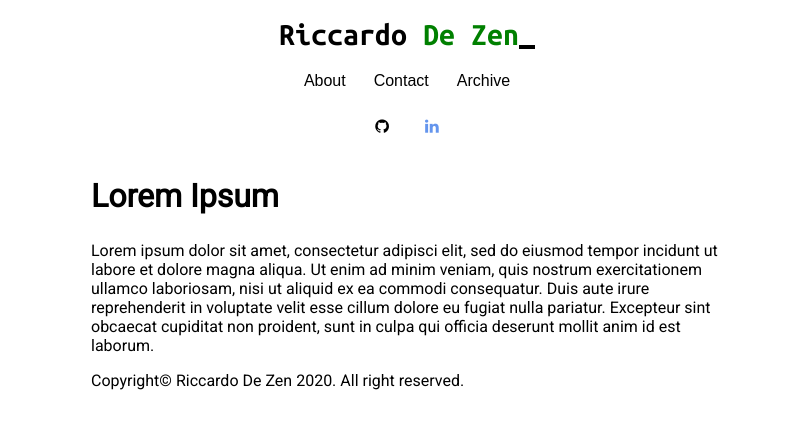
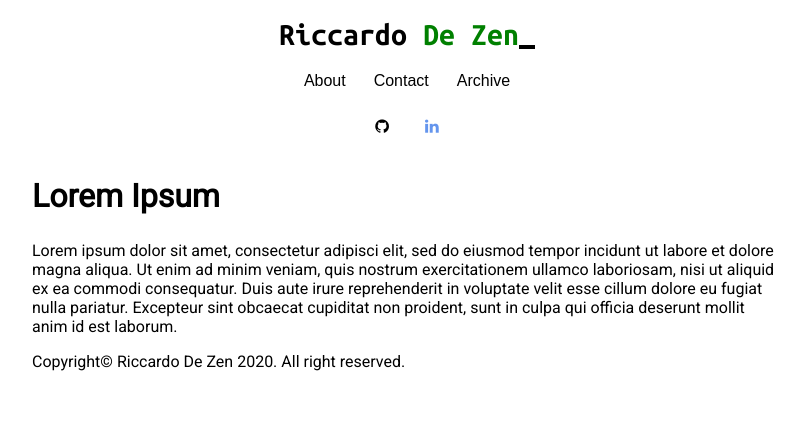
Before and after one commit to ricdezen/ricdezen.github.io, a Jekyll site: the page built from index.md, in a window 1280 px wide. Shown: the top 429 px of the page, without its empty margins (233-1037 px from the left). Built offline with Jekyll 4.4.1, drawn with Linux system fonts in a browser that asks for light colours.

Commit message:
Update default.css

```diff
--- a/css/default.css
+++ b/css/default.css
@@ -8,21 +8,10 @@
     --color-primary : green;
 }
 
-@media screen and (max-width: 800px) {
+@media screen and (max-width: 768px) {
     .content {
-        min-width: 100%;
-        max-width: 100%;
         background-color: pink;
-        margin: 0px;
-        width: 100%; /* The width is 100%, when the viewport is 800px or smaller */
-    }
-}
-
-@media screen and (min-width: 801px) {
-    .content {
-        min-width: var(--min-page-width);
-        max-width: var(--max-page-width);
-        margin: auto;
+        width: 80vw;
     }
 }
 
@@ -32,6 +21,9 @@ a {
 }
 
 .content {
+    width: 750px;
+    margin-left: auto;
+    margin-right: auto;
     font-family: 'Roboto', sans-serif;
     font-size: 16px;
 }
```
